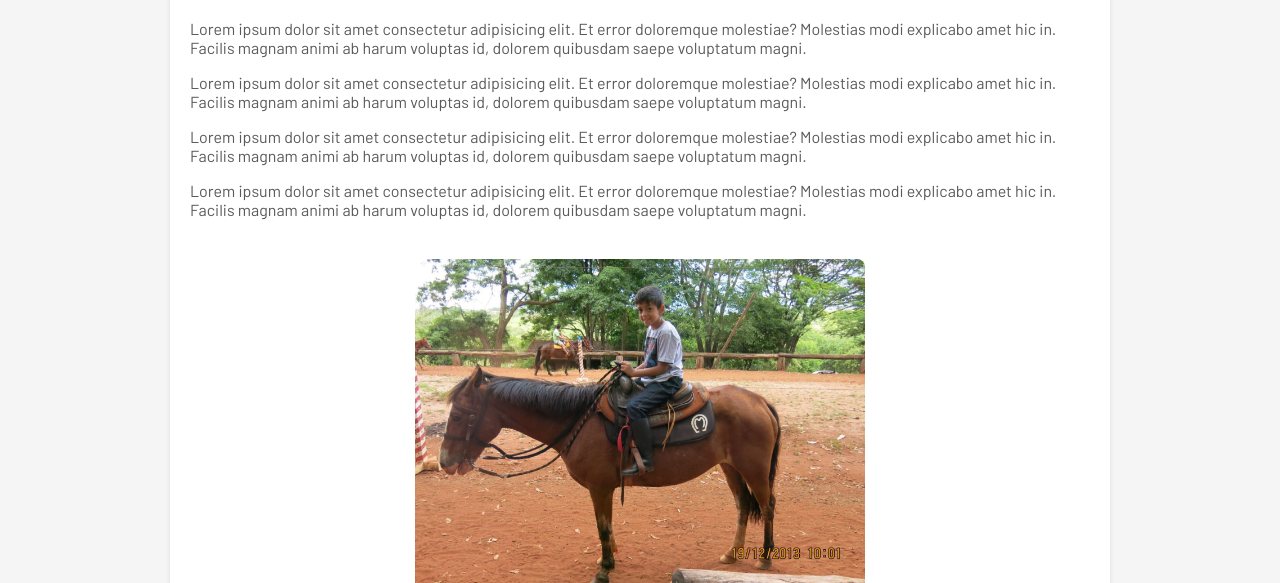
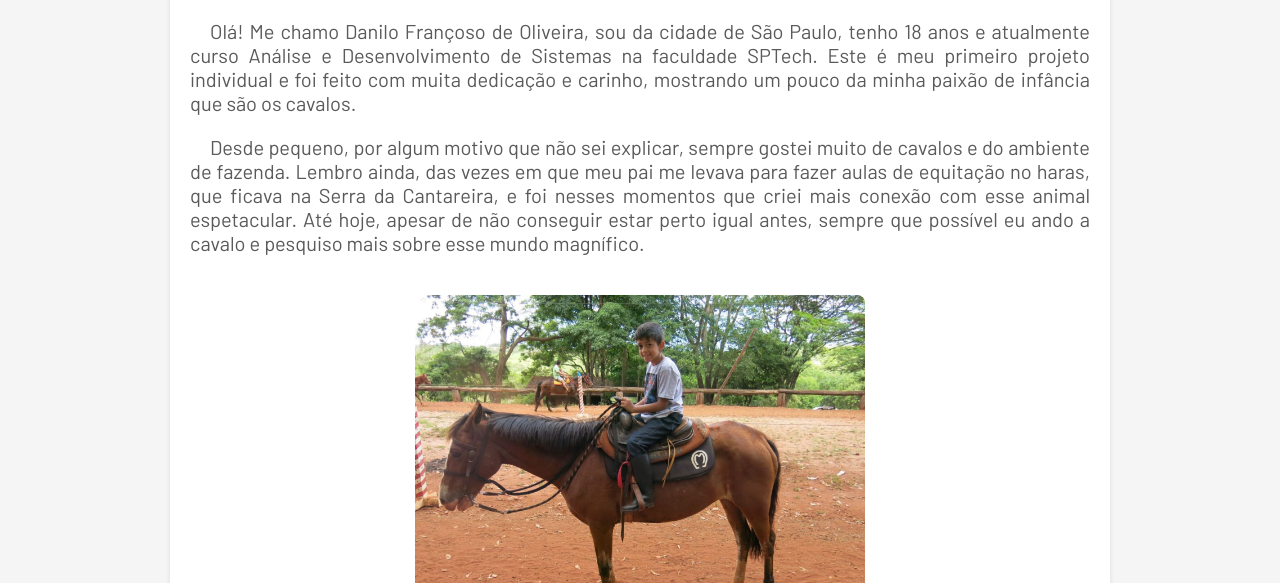
Before and after one commit to DaniloOliveir/Backup-PortalDosCavalos, a website: page web-data-viz/public/sobreMim.html in a window 1280 px wide. Shown: the part 217-800 px from the top of the page. Drawn offline with Linux system fonts and the light colour scheme.

Commit message:
Subindo site praticamente finalizado

```diff
--- a/web-data-viz/public/css/estilo.css
+++ b/web-data-viz/public/css/estilo.css
@@ -156,7 +156,6 @@ body {
   align-items: center;
 }
 
-/* Utilzar depois para colocar foto minha 'SObre mim' */
 .box img {
   width: 170px;
 }
@@ -519,6 +518,12 @@ input {
   border-radius: 8px;
 }
 
+.mainSobreMim p {
+  font-size: 20px;
+  text-indent: 1em;
+  text-align: justify;
+
+}
 .containerImgSobre {
   display: flex;
   justify-content: center;
--- a/web-data-viz/public/sobreMim.html
+++ b/web-data-viz/public/sobreMim.html
@@ -48,20 +48,10 @@
 
         <h1>Sobre mim</h1>
 
-        <p>Lorem ipsum dolor sit amet consectetur adipisicing elit. Et error doloremque molestiae? Molestias modi
-            explicabo amet hic in. Facilis magnam animi ab harum voluptas id, dolorem quibusdam saepe voluptatum magni.
+        <p>Olá! Me chamo Danilo Françoso de Oliveira, sou da cidade de São Paulo, tenho 18 anos e atualmente curso Análise e Desenvolvimento de Sistemas na faculdade SPTech. Este é meu primeiro projeto individual e foi feito com muita dedicação e carinho, mostrando um pouco da minha paixão de infância que são os cavalos.
         </p>
 
-        <p>Lorem ipsum dolor sit amet consectetur adipisicing elit. Et error doloremque molestiae? Molestias modi
-            explicabo amet hic in. Facilis magnam animi ab harum voluptas id, dolorem quibusdam saepe voluptatum magni.
-        </p>
-
-        <p>Lorem ipsum dolor sit amet consectetur adipisicing elit. Et error doloremque molestiae? Molestias modi
-            explicabo amet hic in. Facilis magnam animi ab harum voluptas id, dolorem quibusdam saepe voluptatum magni.
-        </p>
-
-        <p>Lorem ipsum dolor sit amet consectetur adipisicing elit. Et error doloremque molestiae? Molestias modi
-            explicabo amet hic in. Facilis magnam animi ab harum voluptas id, dolorem quibusdam saepe voluptatum magni.
+        <p>Desde pequeno,  por algum motivo que não sei explicar, sempre gostei muito de cavalos e do ambiente de fazenda. Lembro ainda, das vezes em que meu pai me levava para fazer aulas de equitação no haras, que ficava na Serra da Cantareira, e foi nesses momentos que criei mais conexão com esse animal espetacular. Até hoje, apesar de não conseguir estar perto igual antes, sempre que possível eu ando a cavalo e pesquiso mais sobre esse mundo magnífico.
         </p>
 
         <div class="containerImgSobre">
```
